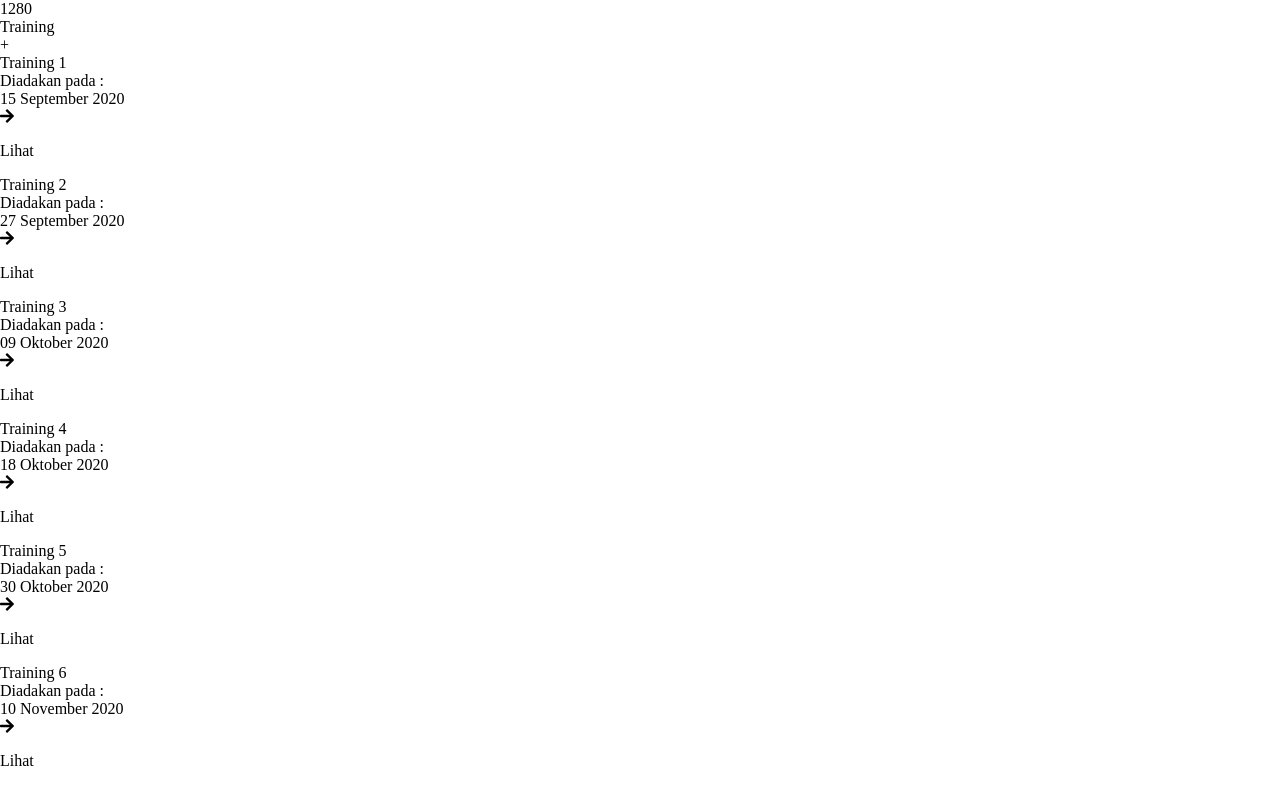
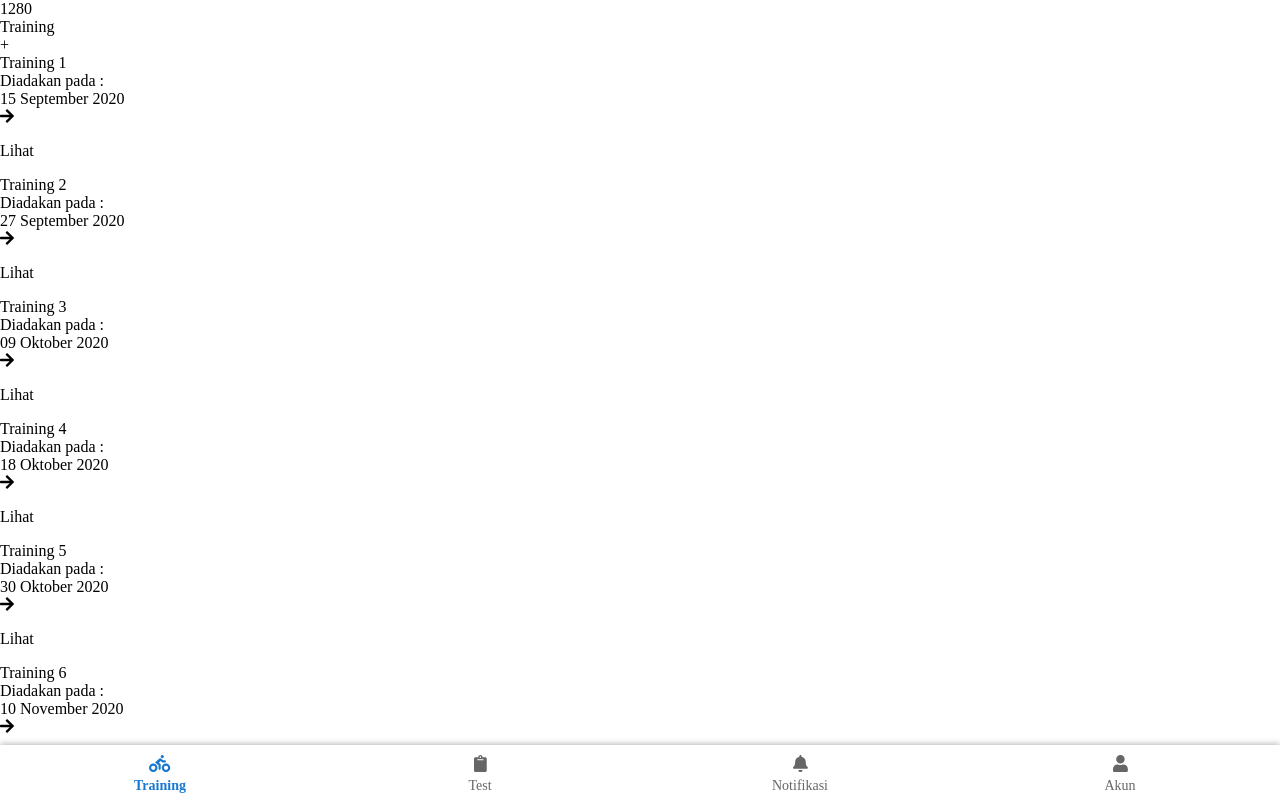
Before and after one commit to albertkur145/Bliress_Frontend, a Vue app: page /training in a window 1280 px wide. Built offline with nearby package versions, Linux system fonts and the light colour scheme.

Commit message:
Add new component - Menu Bar

```diff
--- /dev/null
+++ b/src/components/MenuBar.vue
@@ -0,0 +1,72 @@
+<template>
+  <div id="menu">
+    <div class="bar">
+      <router-link to="/training" class="txt-bar">
+        <font-awesome-icon icon="biking" class="menu-icon"></font-awesome-icon>
+        <span>Training</span>
+      </router-link>
+    </div>
+
+    <div class="bar">
+      <router-link to="/" class="txt-bar">
+        <font-awesome-icon icon="clipboard" class="menu-icon"></font-awesome-icon>
+        <span>Test</span>
+      </router-link>
+    </div>
+
+    <div class="bar">
+      <router-link to="/" class="txt-bar">
+        <font-awesome-icon icon="bell" class="menu-icon"></font-awesome-icon>
+        <span>Notifikasi</span>
+      </router-link>
+    </div>
+
+    <div class="bar">
+      <router-link to="/" class="txt-bar">
+        <font-awesome-icon icon="user" class="menu-icon"></font-awesome-icon>
+        <span>Akun</span>
+      </router-link>
+    </div>
+  </div>
+</template>
+
+<style lang="scss" scoped>
+  #menu {
+    display: flex;
+    position: fixed;
+    bottom: 0;
+    left: 0;
+    right: 0;
+    max-width: 100%;
+    padding: 0.625rem 0 0.375rem;
+    background-color: #FFF;
+    box-shadow: 0 -0.0625rem 0.375rem rgba(0, 0, 0, 0.3);
+
+    .bar {
+      width: 25%;
+      text-align: center;
+      color: #666;
+
+      .txt-bar {
+        display: block;
+        text-decoration: none;
+        color: #666;
+        font-size: 0.875em;
+
+        .menu-icon {
+          font-size: 1.0625rem;
+        }
+
+        span {
+          display: block;
+          margin-top: 0.25rem;
+        }
+
+        &.router-link-exact-active {
+          color: #1878D1;
+          font-weight: 600;
+        }
+      }
+    }
+  }
+</style>
--- a/src/views/Training.vue
+++ b/src/views/Training.vue
@@ -127,6 +127,10 @@
       <!-- list training -->
     </div>
     <!-- end content -->
+
+    <!-- menu bar -->
+    <MenuBar></MenuBar>
+    <!-- end menu bar -->
   </div>
 </template>
 
@@ -141,14 +145,20 @@
       background-color: #F2F2F2;
 
       .width {
+        display: none;
         text-align: center;
         padding: 1rem;
+        margin-top: 3rem;
       }
 
       .head {
         display: flex;
         justify-content: space-between;
         align-items: center;
+        position: fixed;
+        top: 0;
+        left: 0;
+        right: 0;
         max-width: 100%;
         color: #FFF;
         background-color: #0ABDE3;
@@ -178,12 +188,16 @@
       }
 
       .content {
-        margin-top: 0.5rem;
+        margin-top: 4.4375rem;
 
         .training {
           display: flex;
           max-width: 100%;
           margin-bottom: 0.5rem;
+
+          &:last-child {
+            margin-bottom: 3.875rem;
+          }
 
           .left {
             display: flex;
@@ -250,7 +264,13 @@
 </style>
 
 <script>
+import MenuBar from '../components/MenuBar.vue';
+
 export default {
+
+  components: {
+    MenuBar,
+  },
 
   data() {
     return {
```
Also changed, not shown: src/components/Header.vue (deleted, +0 -10 lines).
